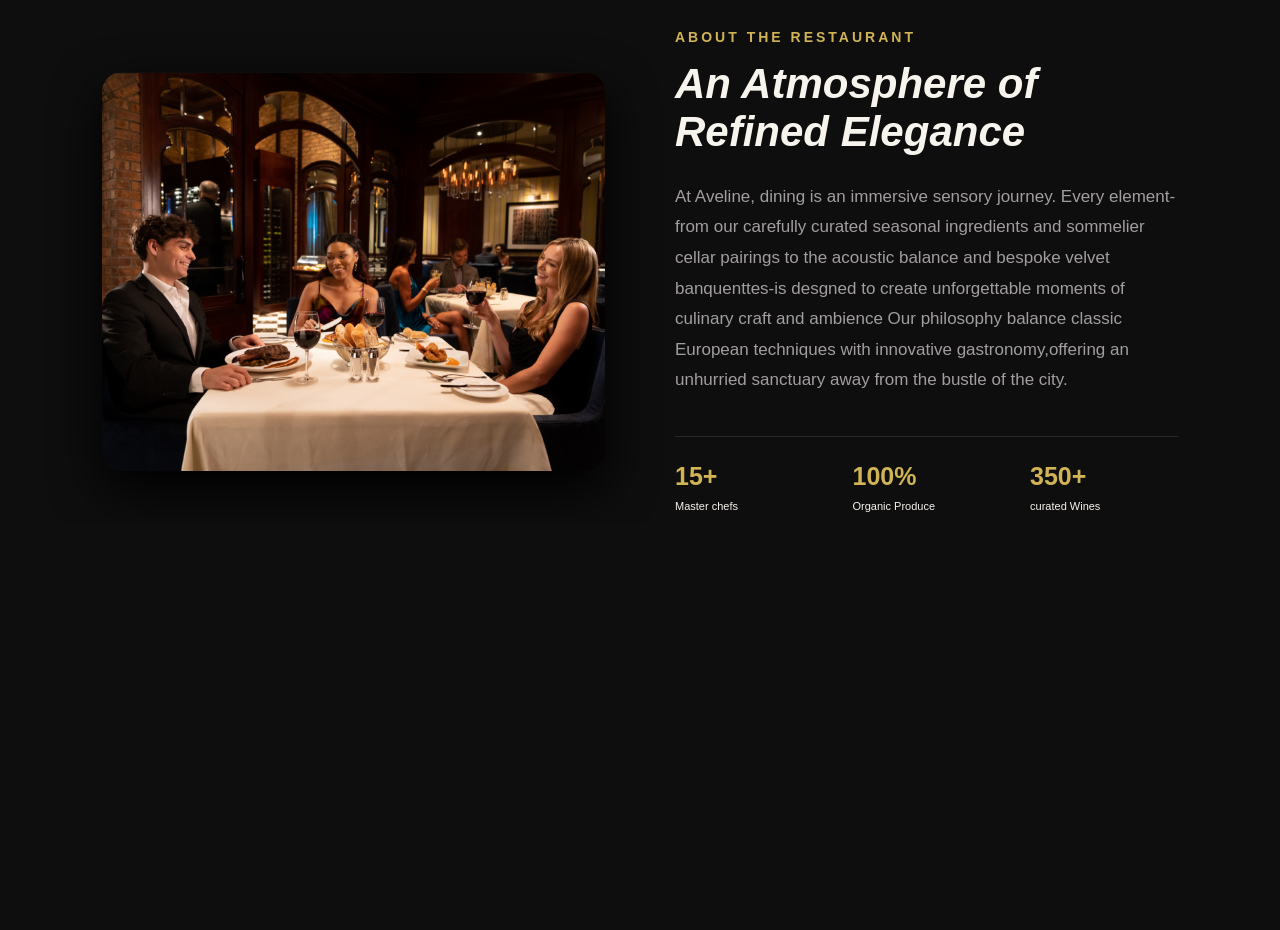
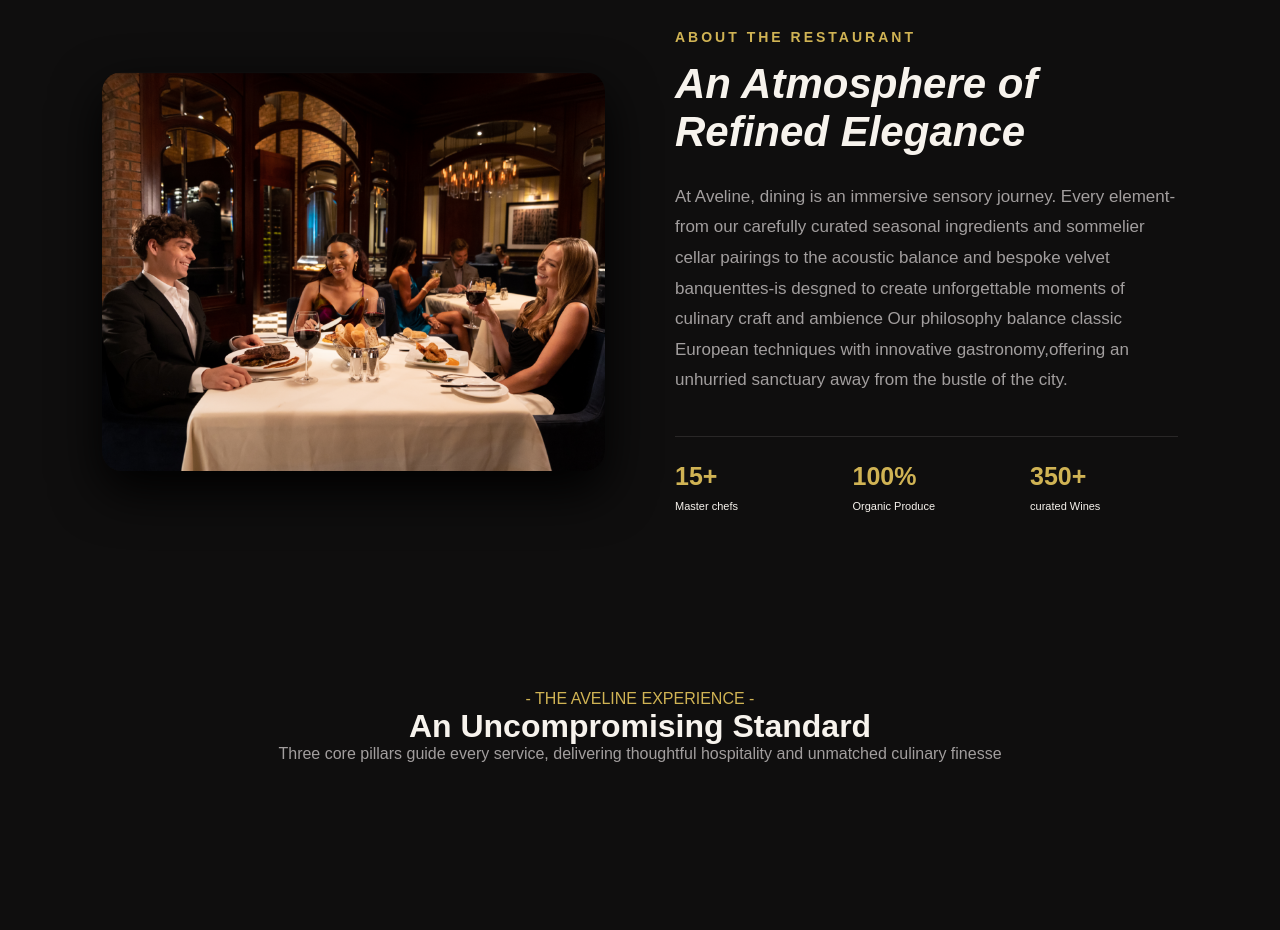
Before and after one commit to TsegawGemena/restaurant, a website built with webpack: page src/template.html in a window 1280 px wide. Shown: the part 799-1729 px from the top of the page. Before the commit the page ends 1323 px from the top, so only its background shows below. Built offline with nearby package versions, Linux system fonts and the light colour scheme.

Commit message:
modified home page

```diff
--- a/src/pages/home.js
+++ b/src/pages/home.js
@@ -193,7 +193,30 @@ export function loadHome(){
     experienceSection.appendChild(experienceText);
     experienceText.appendChild(experienceStats);
 
-    content.append(experienceSection);
+    content.appendChild(experienceSection);
+
+    const avelineExperience = document.createElement("div");
+    avelineExperience.classList.add("aveline-experience");
+
+    const theAveline = document.createElement("span");
+    theAveline.classList.add("the-aveline");
+    theAveline.textContent = " - THE AVELINE EXPERIENCE -"
+
+    const standardHeading = document.createElement("h1");
+    standardHeading.textContent ="An Uncompromising Standard";
+
+    const threePillars = document.createElement("P");
+    threePillars.textContent = "Three core pillars guide every service, delivering thoughtful hospitality and unmatched culinary finesse";
+
+
+    avelineExperience.appendChild(theAveline);
+    avelineExperience.appendChild(standardHeading);
+    avelineExperience.appendChild(threePillars);
+
+
+
+    content.appendChild(avelineExperience);
+
 
 
 
--- a/src/style.css
+++ b/src/style.css
@@ -268,3 +268,17 @@ nav button:hover{
     font-size: 11px;
 
 }
+
+.aveline-experience{
+    text-align:center;
+    padding:13%;
+
+}
+.the-aveline{
+    color:#d0b354;
+
+
+}
+.aveline-experience p{
+    color:#a29e9e;
+}
```
